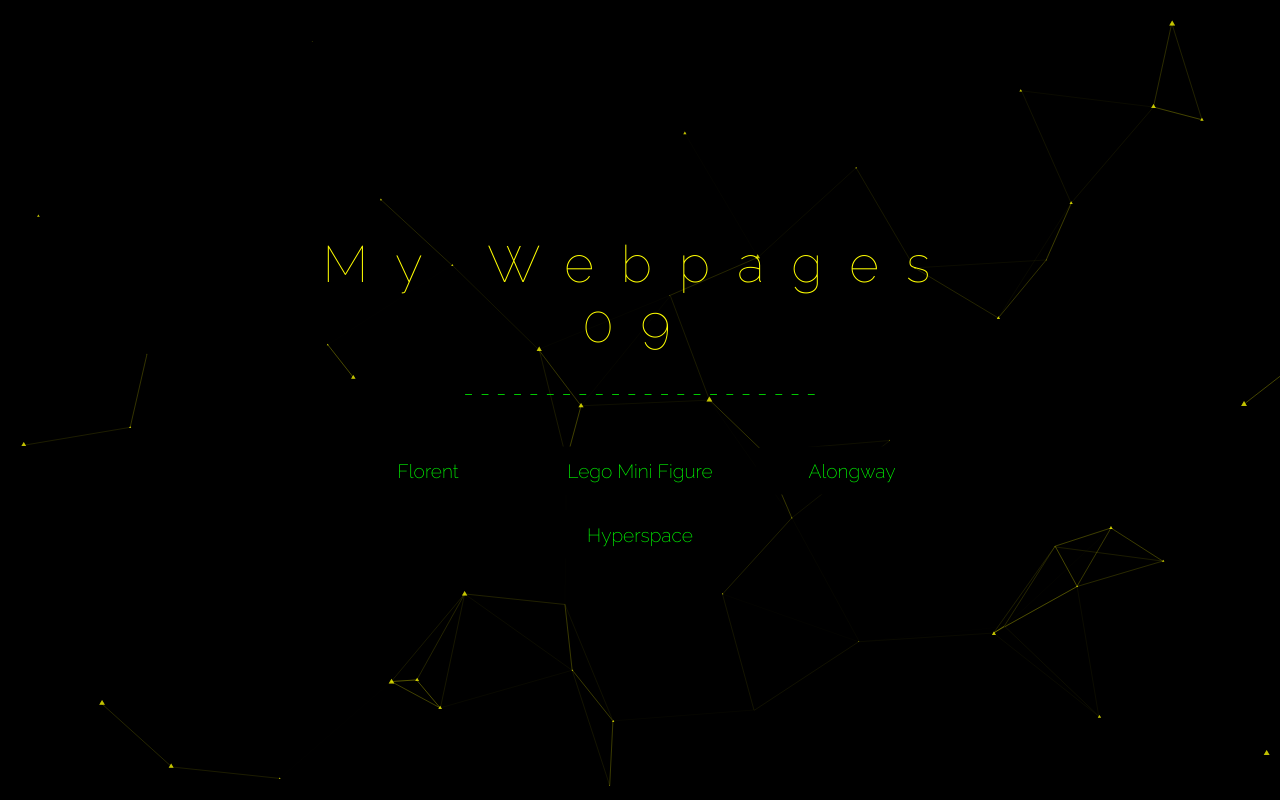
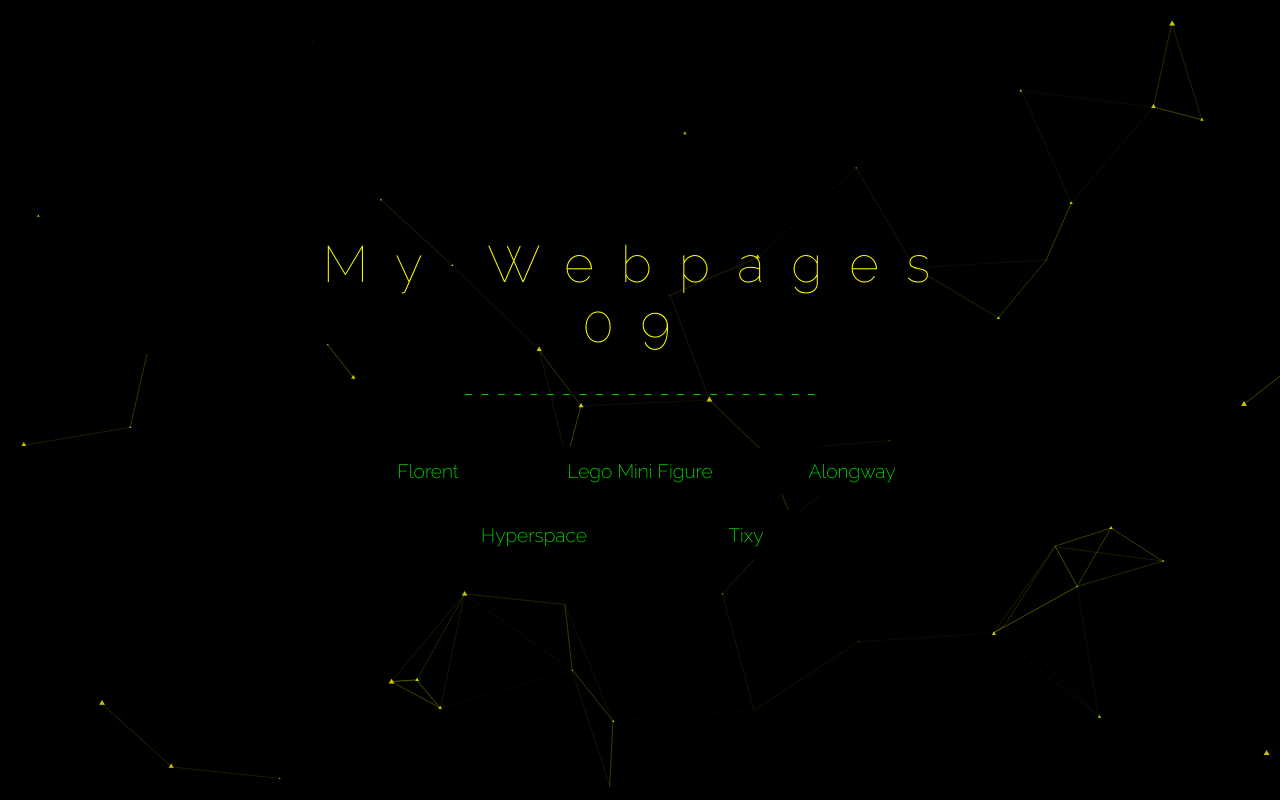
Before and after one commit to ravana69/mywebpage9, a plain HTML site: page index.html in a window 1280 px wide. Drawn offline with Linux system fonts and the light colour scheme.

Commit message:
Update index.html

```diff
--- a/index.html
+++ b/index.html
@@ -36,6 +36,10 @@
                         href="https://ravana69.github.io/hyperspace/"
                         ><button id="gidfhyperspaceteda">Hyperspace</button></a
                     >
+                    <a
+                       href="https://ravana69.github.io/tixy/"
+                       ><button id="tixy">Tixy</button></a
+                    >
                 </div>
             </div>
         </div>
```
